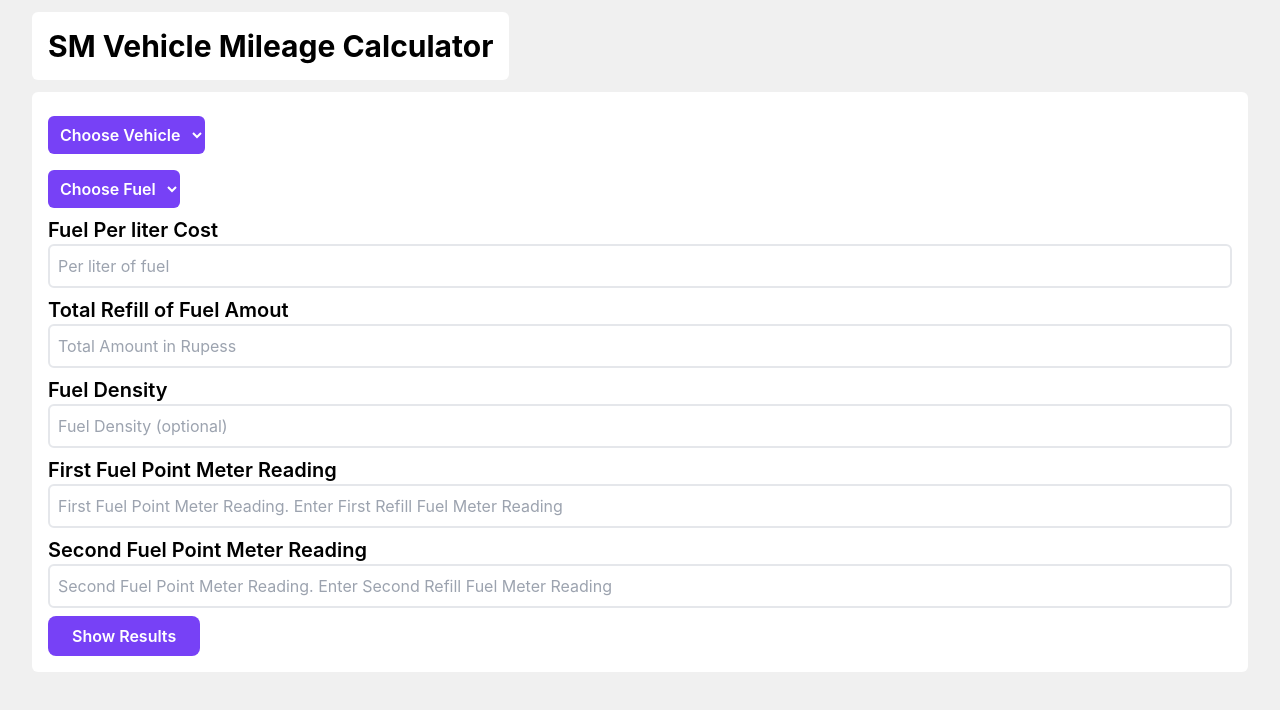
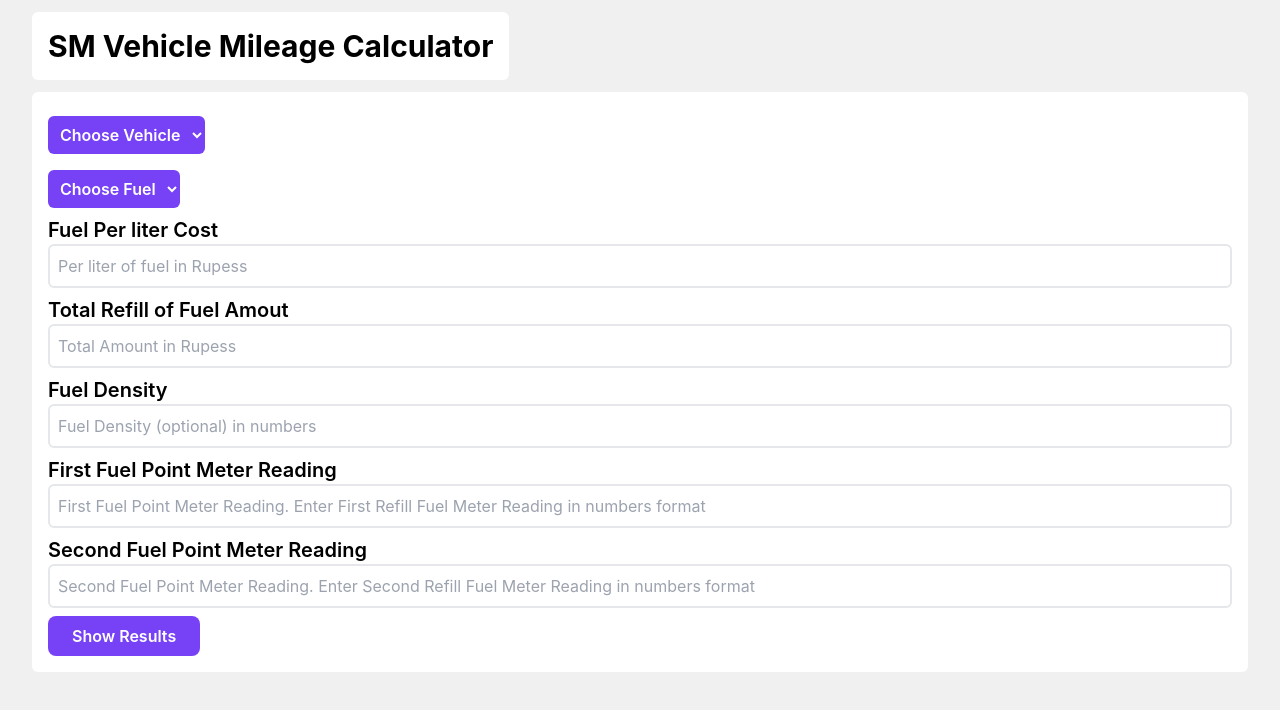
Before and after one commit to Manju1392k/SM-Vehicle-Mileage-Calculator, a React (Create React App) app: page / in a window 1280 px wide. Shown: the top 710 px of the page. Built offline with nearby package versions, Linux system fonts and the light colour scheme.

Commit message:
newversion5

```diff
--- a/src/components/Homepage.js
+++ b/src/components/Homepage.js
@@ -2,6 +2,7 @@
 import React, { useState } from 'react';
 
 import { ToastContainer, toast } from 'react-toastify';
+import 'react-toastify/dist/ReactToastify.css';
 
 function Home() {
 
@@ -26,21 +27,27 @@ function Home() {
       });
     };
 
-    // Function to change and work the inputs with keyboard. And to Store 'VehicleData' in localstorage
-    var handleSubmit = (event) => {
-      event.preventDefault();
-      localStorage.setItem('VehicleData', JSON.stringify(VehicleData));
-    };
+    // Checking inputs are in number format and saving VehicleData in localstorage.
+    if (isNaN(VehicleData.FuelPrice) || isNaN(VehicleData.TotalAmount) || isNaN(VehicleData.FuelDensity) || isNaN(VehicleData.FirstFuelPoint) || isNaN(VehicleData.SecondFuelPoint)) {
+      toast.info('Please enter values in number format only.')
+    } else {
+      var handleSubmit = (event) => {
+        event.preventDefault();
+        localStorage.setItem('VehicleData', JSON.stringify(VehicleData));
+      };
+    }
 
   } catch (error) {
-    toast.info("Something went wrong. Please try later")
+    toast("Something went wrong. Please try later")
   };
   return (
     <>
-      <ToastContainer />
 
       {/* Div for Heading */}
       <div className="w-full grid justify-center">
+        <ToastContainer
+          position="top-center"
+        />
         <h1 className="text-3xl bg-white w-max py-4 px-4 mt-3 rounded-md font-bold">SM Vehicle Mileage Calculator</h1>
 
         {/* Div for form background */}
@@ -65,7 +72,7 @@ function Home() {
 
             {/* Input for to take Pertol or Diesel per liter cost */}
             <h1 className='font-semibold text-xl'>Fuel Per liter Cost</h1>
-            <input className="mb-2 py-2 px-2 rounded-md w-full outline-none border-2 focus:border-[#7741f6]" type="tel" name="FuelPrice" onChange={handleChange} placeholder="Per liter of fuel" required />
+            <input className="mb-2 py-2 px-2 rounded-md w-full outline-none border-2 focus:border-[#7741f6]" type="tel" name="FuelPrice" onChange={handleChange} placeholder="Per liter of fuel in Rupess" required />
 
             {/* Input for to take how much price pertol or diesel is filled in tank */}
             <h1 className='font-semibold text-xl'>Total Refill of Fuel Amout</h1>
@@ -73,16 +80,15 @@ function Home() {
 
             {/* Input for to take the pertol or diesel density */}
             <h1 className='font-semibold text-xl'>Fuel Density</h1>
-            <input className="mb-2 py-2 px-2 rounded-md w-full outline-none border-2 focus:border-[#7741f6]" type="tel" name="FuelDensity" onChange={handleChange} placeholder="Fuel Density (optional)" />
+            <input className="mb-2 py-2 px-2 rounded-md w-full outline-none border-2 focus:border-[#7741f6]" type="tel" name="FuelDensity" onChange={handleChange} placeholder="Fuel Density (optional) in numbers" />
 
             {/* Input for to take the first fuel stop point meter reading */}
             <h1 className='font-semibold text-xl'>First Fuel Point Meter Reading</h1>
-            <input className="mb-2 py-2 px-2 rounded-md w-full outline-none border-2 focus:border-[#7741f6]" type="tel" name="FirstFuelPoint" onChange={handleChange} placeholder="First Fuel Point Meter Reading. Enter First Refill Fuel Meter Reading" required />
-
+            <input className="mb-2 py-2 px-2 rounded-md w-full outline-none border-2 focus:border-[#7741f6]" type="tel" name="FirstFuelPoint" onChange={handleChange} placeholder="First Fuel Point Meter Reading. Enter First Refill Fuel Meter Reading in numbers format" required />
 
             {/* Input for to take the Second fuel stop point meter reading */}
             <h1 className='font-semibold text-xl'>Second Fuel Point Meter Reading</h1>
-            <input className="mb-2 py-2 px-2 rounded-md w-full outline-none border-2 focus:border-[#7741f6]" type="tel" name="SecondFuelPoint" onChange={handleChange} placeholder="Second Fuel Point Meter Reading. Enter Second Refill Fuel Meter Reading" required />
+            <input className="mb-2 py-2 px-2 rounded-md w-full outline-none border-2 focus:border-[#7741f6]" type="tel" name="SecondFuelPoint" onChange={handleChange} placeholder="Second Fuel Point Meter Reading. Enter Second Refill Fuel Meter Reading in numbers format" required />
 
             {/* Button for submitting VehicleData to localStorage */}
             <button className="bg-[#7741f6] py-2 px-6 rounded-lg text-white font-semibold hover:bg-[#8b5aff] active:bg-[#592bc3]" type="submit">Show Results</button>
```
